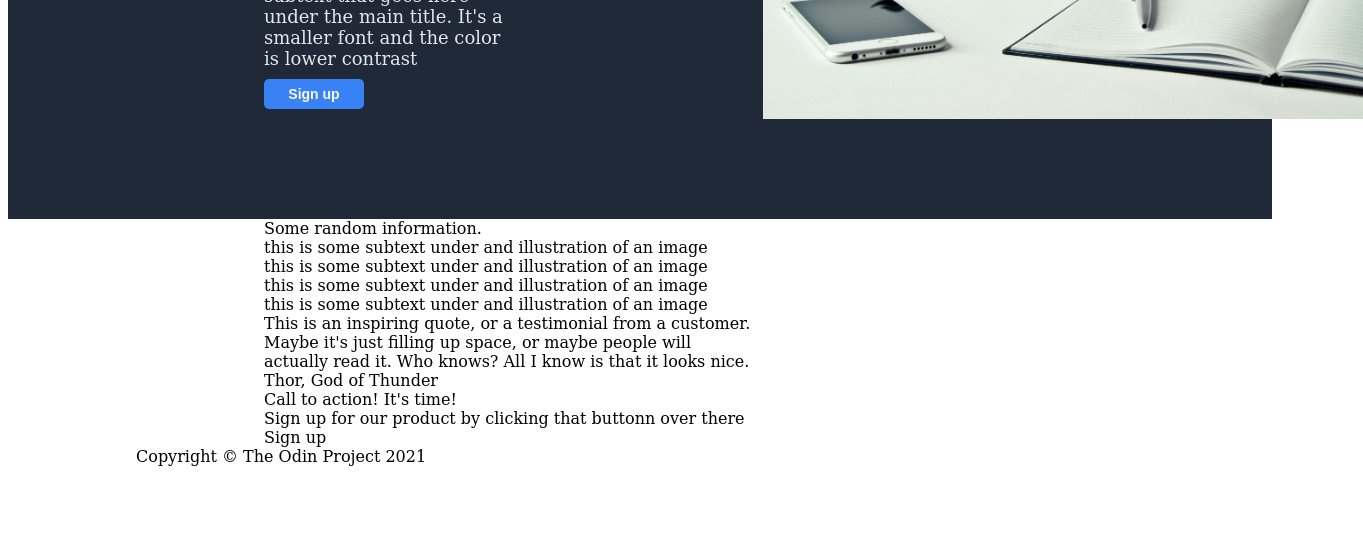
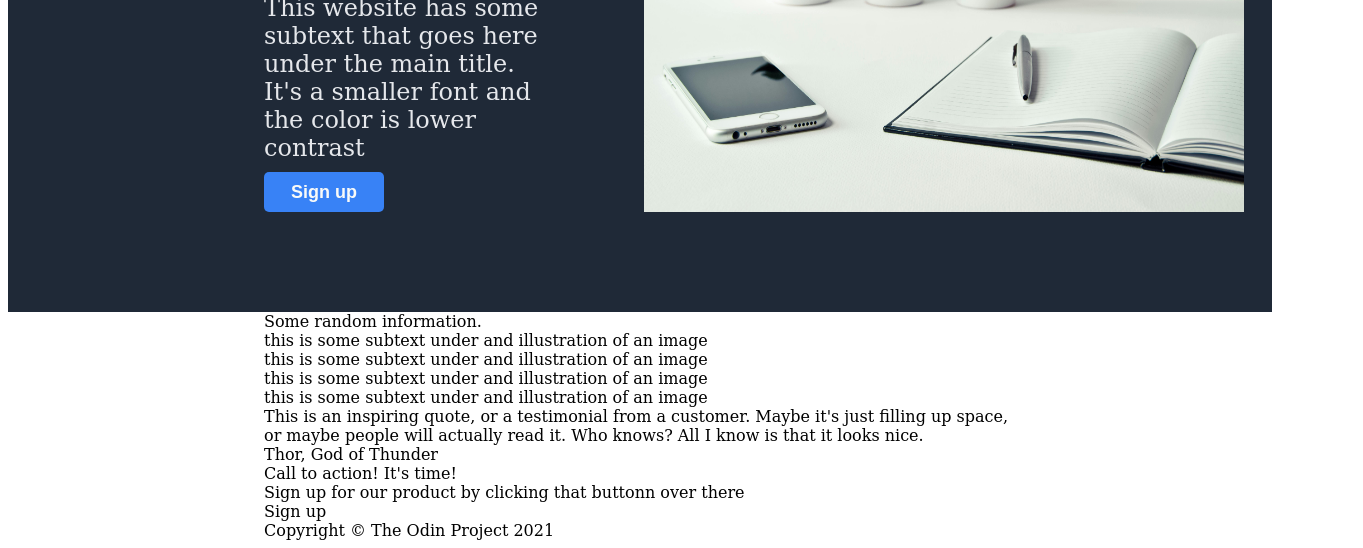
Before and after one commit to richard-mccormick/odin-landing-page, a plain HTML site: page index.html in a window 1280 px wide. Shown: the part 458-1006 px from the top of the page, 1363 px wide, since content can reach past the window. Before the commit the page ends 932 px from the top, so only its background shows below. Drawn offline with Linux system fonts and the light colour scheme.

Commit message:
Fix padding for entire page. Reformat hero text section

```diff
--- a/index.html
+++ b/index.html
@@ -23,7 +23,7 @@
             <div class="hero-main">This website is awesome</div>
             <div class="hero-secondary">This website has some subtext that goes here under the main title.
             It's a smaller font and the color is lower contrast</div>
-            <button>Sign up</button>
+            <button class="sign-up">Sign up</button>
         </div>
 
 
@@ -35,15 +35,29 @@
 
         <div>Some random information.</div>
 
-        <div></div>
-        <div></div>
-        <div></div>
-        <div></div>
+        <div class="info">
+            <div class="infobox">
+                <div class="info-square"></div>
+                <div class="info-text">this is some subtext under and illustration of an image</div>
+            </div>
 
-        <div>this is some subtext under and illustration of an image</div>
-        <div>this is some subtext under and illustration of an image</div>
-        <div>this is some subtext under and illustration of an image</div>
-        <div>this is some subtext under and illustration of an image</div>
+            <div class="infobox">
+                <div class="info-square"></div>
+                <div class="info-text">this is some subtext under and illustration of an image</div>
+            </div>
+
+            <div class="infobox">
+                <div class="info-square"></div>
+                <div class="info-text">this is some subtext under and illustration of an image</div>
+            </div>
+
+            <div class="infobox">
+                <div class="info-square"></div>
+                <div class="info-text">this is some subtext under and illustration of an image</div>
+            </div>
+        </div>
+
+
     </div>
 
     <div class="three">
--- a/style.css
+++ b/style.css
@@ -3,31 +3,21 @@ body {
     display: flex;
     flex-direction: column;
 }
-
+/*
 div {
     padding-left: 128px;
     padding-right: 256px;
 }
+*/
 
+.header, .one, .two, .three, .four, .footer {
+    padding-left: 256px;
+    padding-right: 256px;
+}
 ul  {
     list-style: none;
     margin: 0;
     padding: 0;
-}
-
-button {
-    background-color:#3882F6;
-    color: #F9FAF8;
-    width: 100px;
-    height: 30px;
-    box-sizing: border-box;
-    border-radius: 5px;
-    border: 0;
-    margin-left: 128px;
-    flex-shrink: 0;
-    font-size: 14px;
-    font-weight: bold;
-
 }
 
 .header {
@@ -60,6 +50,7 @@ button {
     padding-top: 50px;
     padding-bottom: 100px;
     align-content: center;
+    gap: 96px;
 }
 
 .one-left {
@@ -69,22 +60,51 @@ button {
     padding: 0;
     flex: 1;
     gap: 10px;
+    margin-right: 0;
 }
 
 .hero-main {
-    font-size: 48px;
+    font-size: 56px;
     font-weight: bolder;
     color: #F9FAF8;
 }
 
 .hero-secondary {
-    font-size: 18px;
+    font-size: 24px;
     color: #E5E7EB;
 }
+
+.sign-up {
+    background-color:#3882F6;
+    color: #F9FAF8;
+    width: 120px;
+    height: 40px;
+    box-sizing: border-box;
+    border-radius: 5px;
+    border: 0;
+    flex-shrink: 0;
+    font-size: 18px;
+    font-weight: bold;
+    transition-duration: 0.4s;
+    box-sizing: border-box;
+
+}
+
+.sign-up:hover {
+    background-color: #F9FAF8;
+    color: #3882F6;
+}
+
 
 .hero-image {
     width: 600px;
     height: auto;
     margin: 0;
     padding: 0;
+    flex: 1;
 }
+
+.two {
+    display: flex;
+    flex-direction: column;
+}
```
